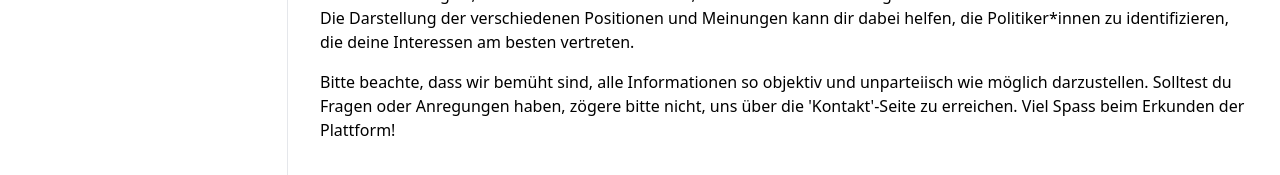
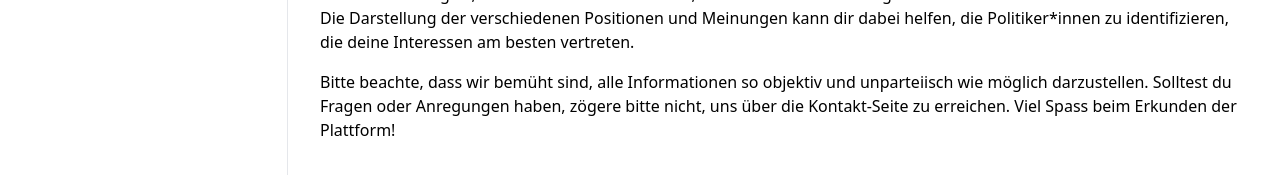
Before and after one commit to IG-Mountainbike-Zug/bike-vote, a Next.js app: page /ueber in a window 1280 px wide. Shown: the part 387-562 px from the top of the page. Built offline with nearby package versions, Linux system fonts and the light colour scheme.

Commit message:
fix quotes on about page

```diff
--- a/src/app/ueber/page.tsx
+++ b/src/app/ueber/page.tsx
@@ -35,7 +35,7 @@ export default function Page() {
       <p className="mb-4">
         Bitte beachte, dass wir bemüht sind, alle Informationen so objektiv und
         unparteiisch wie möglich darzustellen. Solltest du Fragen oder
-        Anregungen haben, zögere bitte nicht, uns über die 'Kontakt'-Seite zu
+        Anregungen haben, zögere bitte nicht, uns über die Kontakt-Seite zu
         erreichen. Viel Spass beim Erkunden der Plattform!
       </p>
     </>
```
